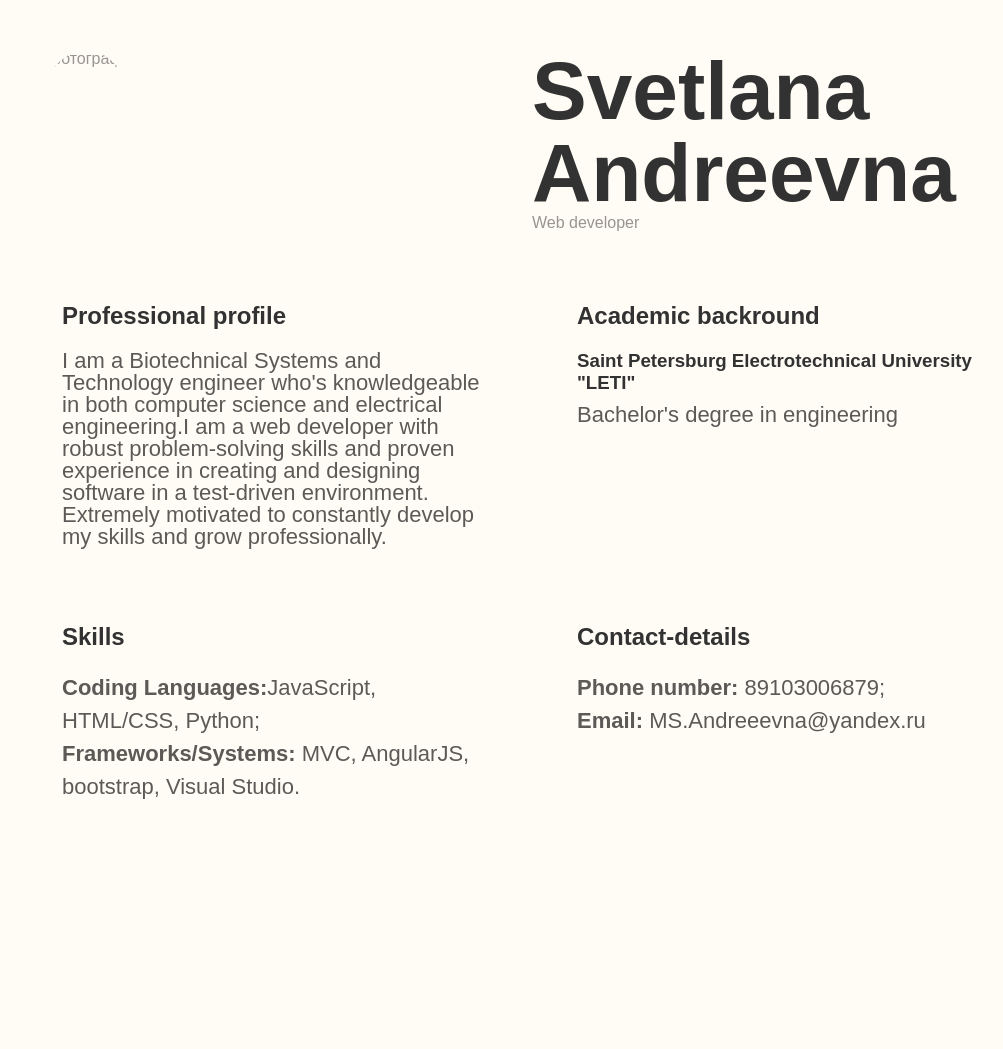
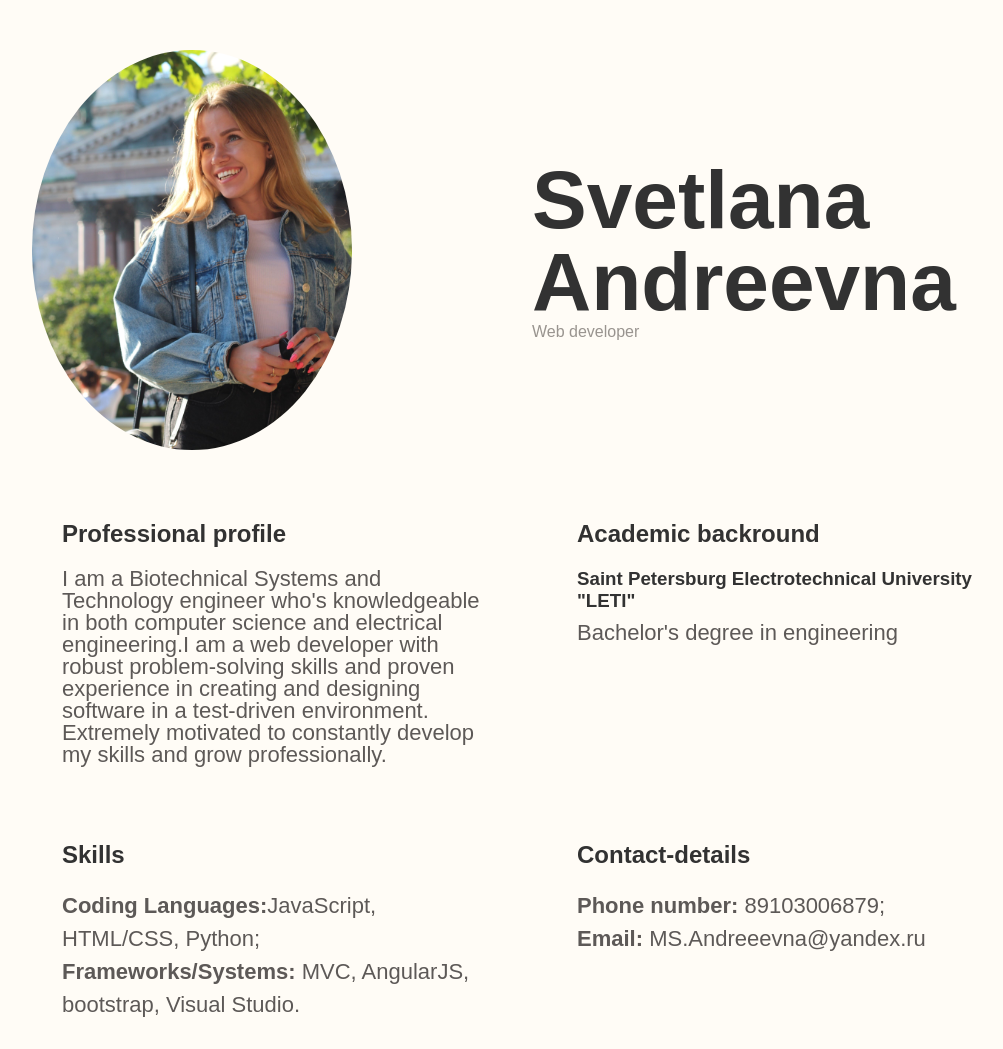
Before and after one commit to Andreeevna/rsschool-cv, a plain HTML site: page index.html in a window 1280 px wide. Shown: the whole page, without its empty margins (108-1111 px from the left). Before the commit the page ends 858 px from the top, so only its background shows below. Drawn offline with Linux system fonts and the light colour scheme.

Commit message:
fix: add img in html

```diff
--- a/index.html
+++ b/index.html
@@ -11,7 +11,7 @@
 <body>
   <header class="header">
     <div class="container header-container">
-      <img class="header-img" src="img/DnKitBqsqos.jpg" alt="фотография">
+      <img class="header-img" src="1.jpg" alt="фотография">
       <div class="header-heading">
         <h1 class="header-name">Svetlana Andreevna</h1>
         <p class="header-inf0">Web developer</p>
```
Also changed, not shown: 1.jpg (added).
